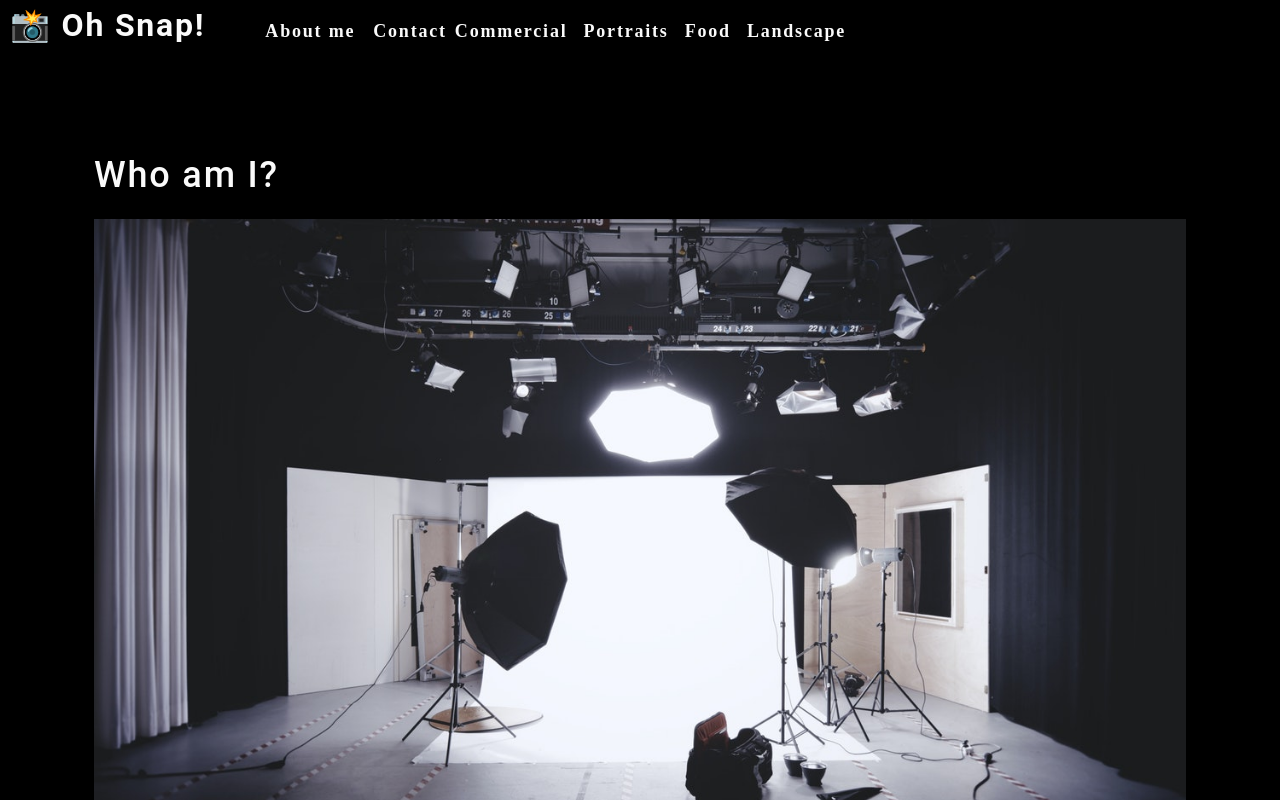
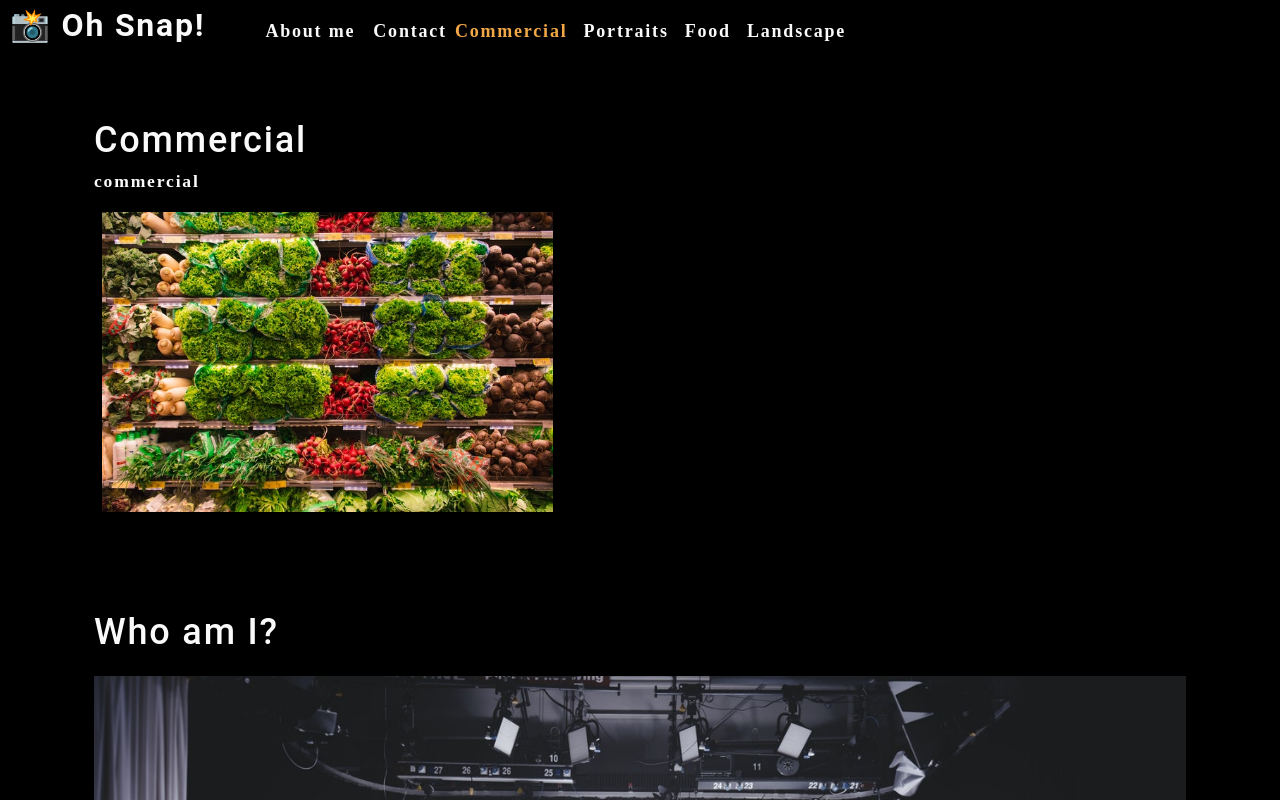
Before and after one commit to misn0147/photo-port, a React (Create React App) app: page / in a window 1280 px wide. Shown: the top 800 px of the page. Built offline with nearby package versions, Linux system fonts and the light colour scheme.

Commit message:
added hooks

```diff
--- a/src/App.js
+++ b/src/App.js
@@ -1,13 +1,30 @@
-import React from 'react';
+import React, { useState } from 'react';
 import Nav from './components/Nav';
 import About from './components/About';
+import Gallery from './components/Gallery';
 
 
 function App() {
+  const [categories] = useState([
+    {
+      name: 'commercial',
+      description: 'Photos of grocery stores, food trucks, and other commercial projects',
+    },
+    { name: 'portraits', description: 'Portraits of people in my life' },
+    { name: 'food', description: 'Delicious delicacies' },
+    { name: 'landscape', description: 'Fields, farmhouses, waterfalls, and the beauty of nature' },
+  ]);
+
+  const [currentCategory, setCurrentCategory] = useState(categories[0]);
+
   return (
   <div>
-    <Nav></Nav>
+    <Nav
+    categories={categories}
+    setCurrentCategory={setCurrentCategory}
+    currentCategory={currentCategory}></Nav>
     <main>
+      <Gallery></Gallery>
       <About></About>
     </main>
   </div>
--- /dev/null
+++ b/src/components/Gallery/index.js
@@ -0,0 +1,25 @@
+import React from 'react';
+import { capitalizeFirstLetter  } from '../../utils/helpers';
+import photo from "../../assets/small/commercial/0.jpg";
+
+function Gallery() {
+    const currentCategory = {
+        name: "commercial",
+        description: "Photos of grocery stores, food trucks, and other commericial projects"
+    };
+    return (
+        <section>
+            <h1>{capitalizeFirstLetter(currentCategory.name)}</h1>
+            <p>{currentCategory.name}</p>
+            <div>
+                <img
+                src={photo}
+                alt="Commercial Example"
+                className="img-thumbnail mx-1"
+                />
+            </div>
+        </section>
+    );
+}
+
+export default Gallery;
--- a/src/components/Nav/index.js
+++ b/src/components/Nav/index.js
@@ -1,28 +1,33 @@
-import React from 'react';
+import React, {useEffect} from 'react';
 import { capitalizeFirstLetter } from "../../utils/helpers";
 
 
-function Nav () {
-    const  categories = [
-        { name: 'commercial', description: 'Photos of grocery stores, food trucks, and other commercial projects' },
-        { name: 'portraits', description: 'Portraits of people in my life' },
-        { name: 'food', description: 'Delicious delicacies' },
-        { name: 'landscape', description: 'Fields, farmhouses, waterfalls, and the beauty of nature' }
-    ];
-    function categorySelected(name) {
-        console.log(`${name} clicked`)
-    }
+function Nav (props) {
+
+    const {
+        categories = [],
+        setCurrentCategory,
+        currentCategory,
+    } = props;
+
+    useEffect(() => {
+        document.title = capitalizeFirstLetter(currentCategory.name);
+    }, [currentCategory]);
     return (
-        <header data-testid="header" className="flex-row px-1">
+        <header className="flex-row px-1">
             <h2>
                 <a data-testid="link" href="/">
-                    <span role="img" aria-label="camera"> 📸</span> Oh Snap!
+                    <span role="img" aria-label="camera">
+                        {" "}
+                        📸
+                        </span>{" "}
+                        Oh Snap!
                 </a>
             </h2>
             <nav>
                 <ul className="flex-row">
                     <li className="mx-2">
-                        <a data-testid="about" href="#about">
+                        <a href="#about">
                             About me
                         </a>
                     </li>
@@ -31,10 +36,12 @@
                     </li>
                     {categories.map((category) => (
                         <li
-                        className="mx-1"
-                        key={category.name}
+                        className={`mx-1 ${
+                            currentCategory.name === category.name && 'navActive'
+                        }`}     key={category.name}
                         >
-                        <span onClick={() => categorySelected(category.name)} >
+                        <span onClick={() => {setCurrentCategory(category)}}
+                        >
                             {capitalizeFirstLetter(category.name)}
                         </span>
                     </li>
```
